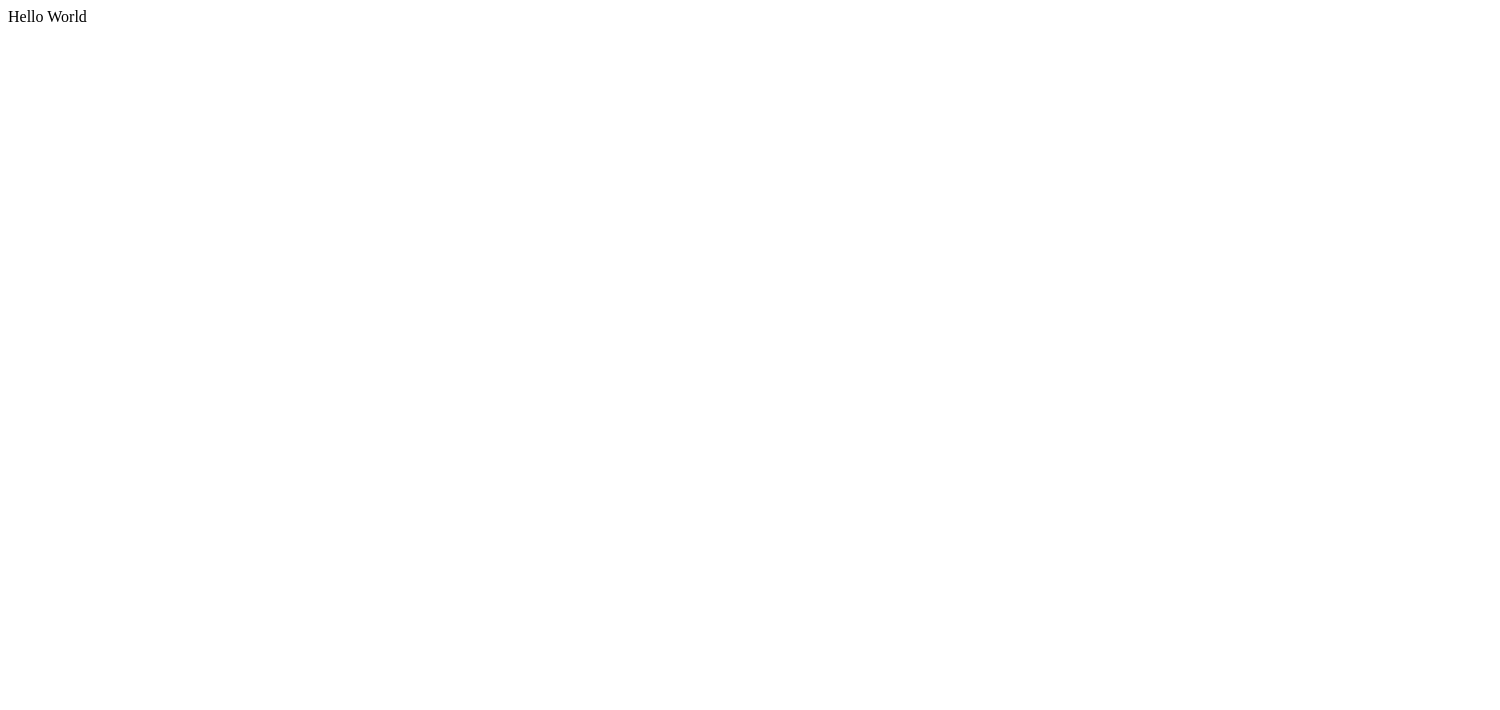
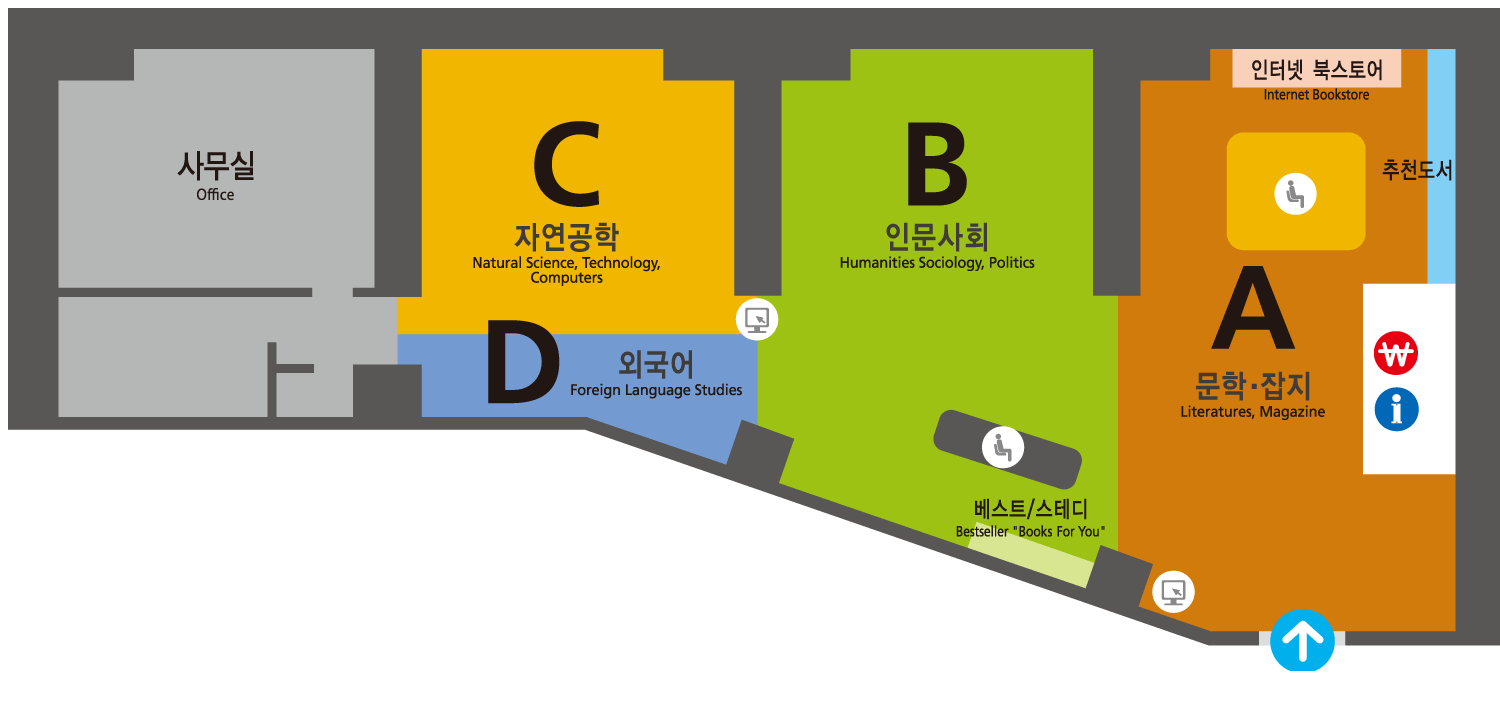
Before and after one commit to bg-shorthand/visualization-of-movement-in-react, a React (Create React App) app: page / in a window 1280 px wide. Shown: the top 710 px of the page, 1500 px wide, since content can reach past the window. Built offline with nearby package versions, Linux system fonts and the light colour scheme.

Commit message:
feat: sample img, coodinate.json

```diff
--- a/src/App.tsx
+++ b/src/App.tsx
@@ -1,7 +1,7 @@
-import React from 'react';
+import sample from 'assets/store-sample-img.png';
 
 function App() {
-  return <div>Hello World</div>;
+  return <img src={sample} alt="샘플 도면"></img>;
 }
 
 export default App;
```
Also changed, not shown: src/assets/coodinate.json (added, +7 -0 lines), src/assets/store-sample-img.png (added).
